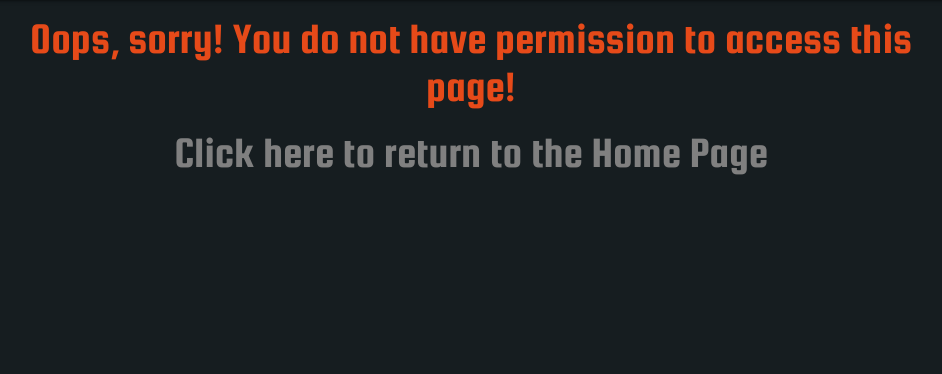
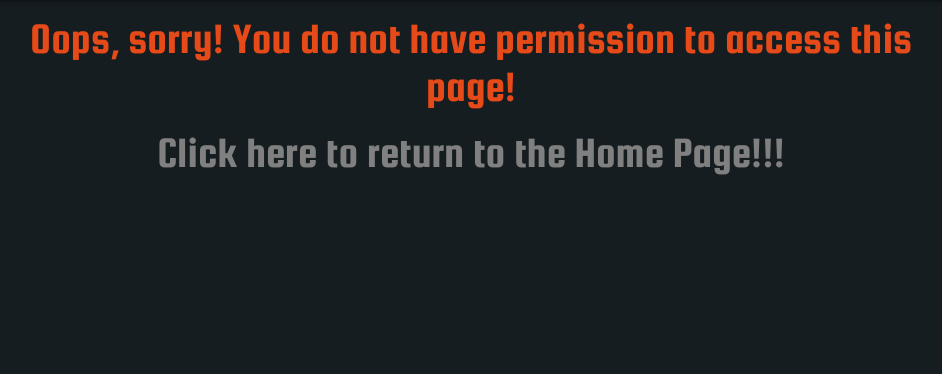
Before and after one commit to JaeWong91/MyMovie, a Flask app: page /add_movie in a window 1280 px wide. Shown: the part 64-438 px from the top of the page, without its empty margins (169-1111 px from the left). Run offline with Flask 2, Linux system fonts and the light colour scheme; some libraries are stand-ins or nearby versions.

Commit message:
edit message

```diff
--- a/templates/403.html
+++ b/templates/403.html
@@ -2,6 +2,6 @@
 {% block content %}
 
     <h3 class="center-align">Oops, sorry! You do not have permission to access this page!</h3>
-    <h3 class="center-align "><a href="{{ url_for('home') }}" class="return-home">Click here to return to the Home Page</a></h3>
+    <h3 class="center-align "><a href="{{ url_for('home') }}" class="return-home">Click here to return to the Home Page!!!</a></h3>
 
 {% endblock %}
```
